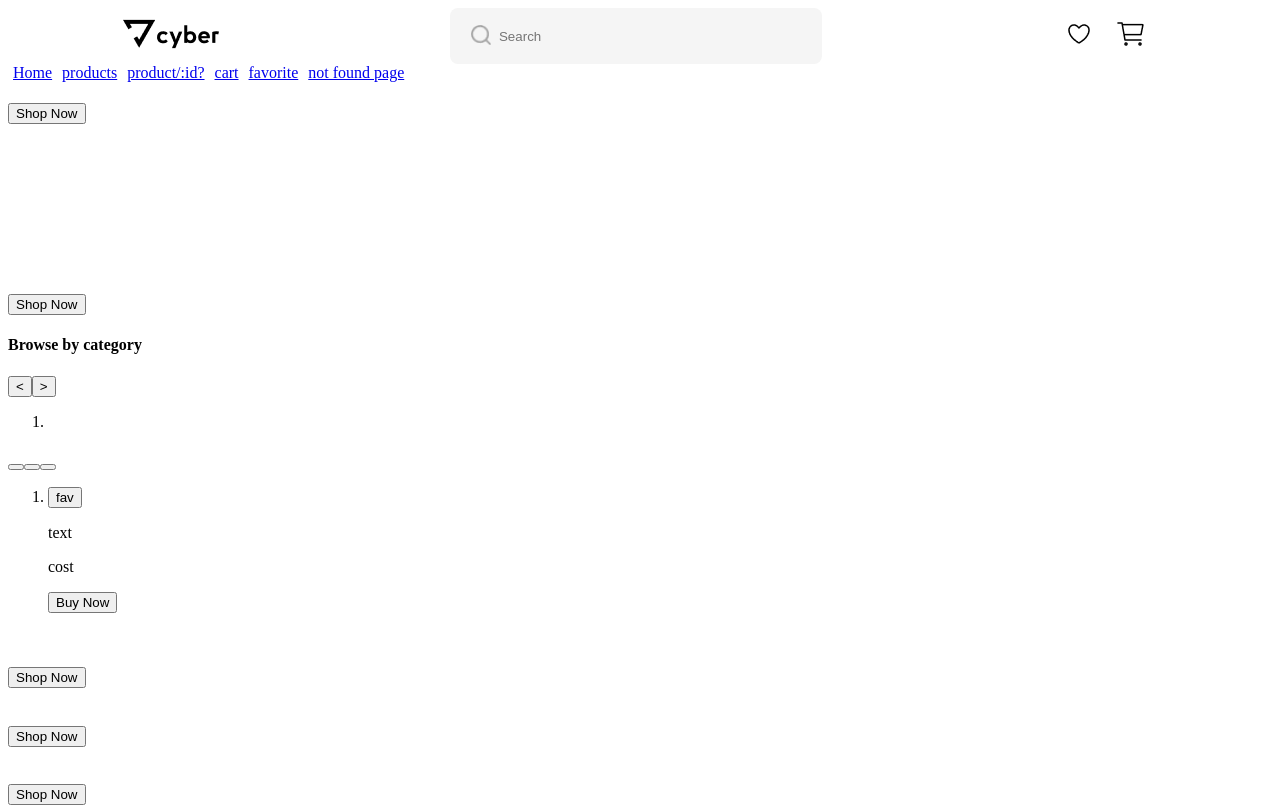
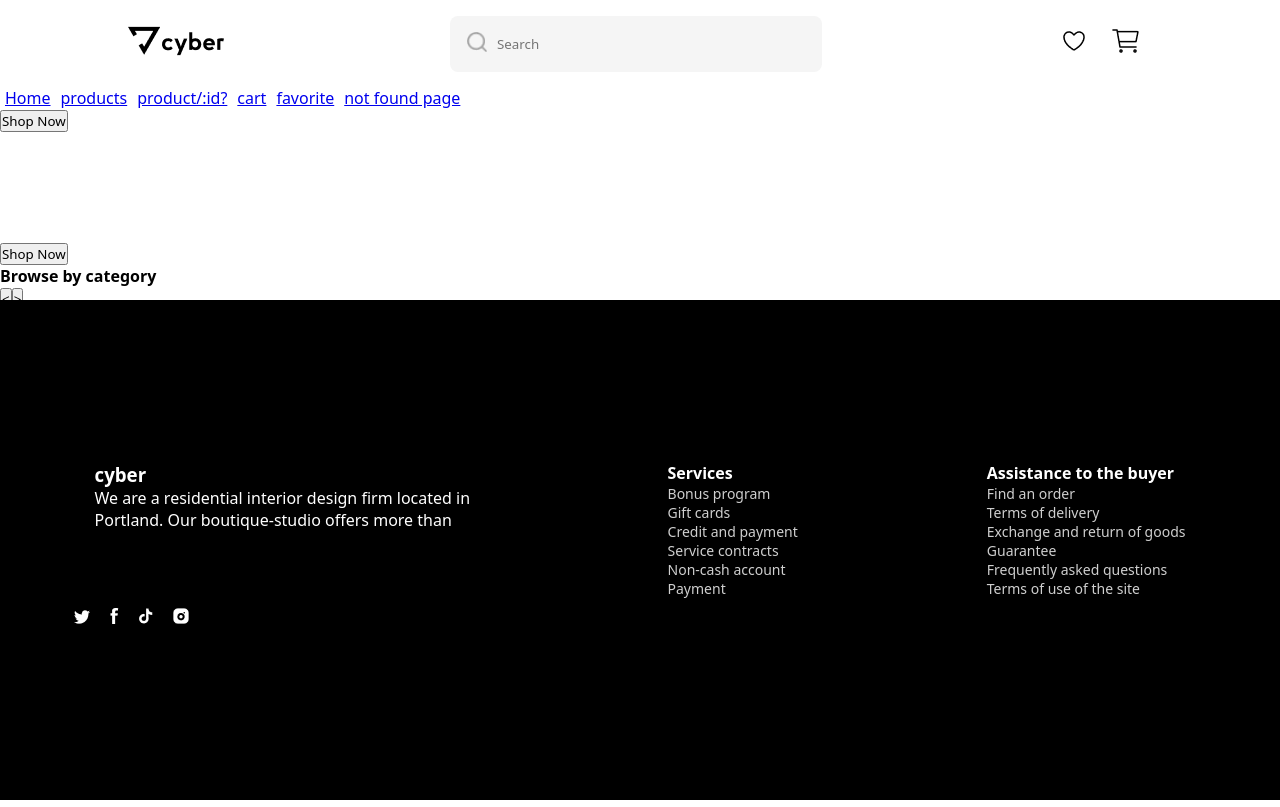
Before and after one commit to Nikonets-Maria/final_project, a Vue app in the folder myapp/: page / in a window 1280 px wide. Shown: the top 807 px of the page. Built offline with nearby package versions, Linux system fonts and the light colour scheme.

Commit message:
new commit

```diff
--- a/myapp/src/assets/main.css
+++ b/myapp/src/assets/main.css
@@ -0,0 +1,7 @@
+*{
+    padding: 0;
+    margin: 0;
+
+    font-family: "Arima", system-ui;
+    font-style: normal;
+}
--- a/myapp/src/components/Footer.vue
+++ b/myapp/src/components/Footer.vue
@@ -3,27 +3,39 @@
 <template>
 
   <div class="footer_content">
-    <div>
+    <div class="main_footer_content">
       <div class="info">
         <h3>cyber</h3>
         <p>We are a residential interior design firm located in Portland. Our boutique-studio offers more than</p>
       </div>
 
       <div class="services">
-
+        <h5 class="info_name">Services</h5>
+        <p class="info_link">Bonus program</p>
+        <p class="info_link">Gift cards</p>
+        <p class="info_link">Credit and payment</p>
+        <p class="info_link">Service contracts</p>
+        <p class="info_link">Non-cash account</p>
+        <p class="info_link">Payment</p>
       </div>
 
       <div class="to_buyer">
-
+        <h5 class="info_name">Assistance to the buyer</h5>
+        <p class="info_link">Find an order</p>
+        <p class="info_link">Terms of delivery</p>
+        <p class="info_link">Exchange and return of goods</p>
+        <p class="info_link">Guarantee</p>
+        <p class="info_link">Frequently asked questions</p>
+        <p class="info_link">Terms of use of the site</p>
       </div>
 
     </div>
 
     <div class="social_media">
-      <img class="media_img"/>
-      <img class="media_img"/>
-      <img class="media_img"/>
-      <img class="media_img"/>
+      <img class="media_img" :src="twitterIco"/>
+      <img class="media_img" :src="facebookIco"/>
+      <img class="media_img" :src="tiktokIco"/>
+      <img class="media_img" :src="instaIco"/>
     </div>
 
   </div>
@@ -31,6 +43,10 @@
 </template>
 
 <script setup>
+import twitterIco from "../assets/images/Twitter.png"
+import facebookIco from "../assets/images/Facebook.png"
+import tiktokIco from "../assets/images/TikTOk.png"
+import instaIco from "../assets/images/Instagram.png"
 
 </script>
 
@@ -38,7 +54,46 @@
 
 .footer_content{
   background-color: black;
+  height: 500px;
   color: white;
+  width: 100%;
+  position: absolute;
+  bottom: 0;
+
+  display: flex;
+  flex-direction: column;
+  justify-content: center;
 }
 
+.info{
+  width: 30%;
+}
+
+.main_footer_content{
+  display: flex;
+  justify-content: space-around;
+}
+
+.info_link{
+  font-size: 14px;
+  color: #CFCFCF;
+}
+
+.info_name{
+  font-size: 16px;
+}
+
+.services{
+  display: flex;
+  flex-direction: column;
+  justify-content: center;
+}
+
+.social_media{
+  margin-left: 5%;
+}
+ .media_img{
+  margin: 10px;
+ }
+
 </style>
--- a/myapp/src/components/Header.vue
+++ b/myapp/src/components/Header.vue
@@ -91,6 +91,7 @@ export default {
   display: flex;
   justify-content: space-around;
   align-items: center;
+  margin: 15px;
 }
 
 .fav_logo {
```
Also changed, not shown: myapp/src/assets/images/Instagram.png (added), myapp/src/assets/images/Instagramm.png (deleted).
